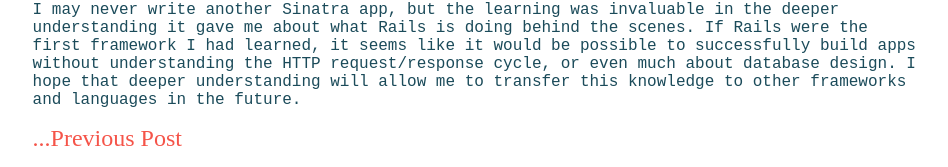
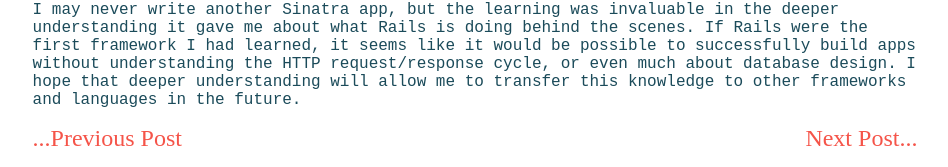
Before and after one commit to adriennedomingus/adriennedomingus.github.io, a Jekyll site: the page built from _posts/2016-02-19-transitioning-from-sinatra-to-rails.html, in a window 1280 px wide. Shown: the part 2320-2487 px from the top of the page, without its empty margins (165-1113 px from the left). Built offline with Jekyll 4.4.1, drawn with Linux system fonts in a browser that asks for light colours.

Commit message:
post layout and next post links

```diff
--- a/_posts/2016-02-19-transitioning-from-sinatra-to-rails.html
+++ b/_posts/2016-02-19-transitioning-from-sinatra-to-rails.html
@@ -23,4 +23,5 @@
 <h3>Conclusion</h3>
 <p>I may never write another Sinatra app, but the learning was invaluable in the deeper understanding it gave me about what Rails is doing behind the scenes. If Rails were the first framework I had learned, it seems like it would be possible to successfully build apps without understanding the HTTP request/response cycle, or even much about database design. I hope that deeper understanding will allow me to transfer this knowledge to other frameworks and languages in the future.</p>
 <a class="inline previous-post" href="http://adriennedomingus.github.io/2016/02/06/testing-a-sinatra-app-using-capybara.html">...Previous Post</a>
+<a class="inline next-post" href="http://adriennedomingus.github.io/2016/02/28/sending-email-from-your-rails-app.html"> Next Post...</a>
 </div>
--- a/_posts/2016-02-28-sending-email-from-your-rails-app.html
+++ b/_posts/2016-02-28-sending-email-from-your-rails-app.html
@@ -1,3 +1,6 @@
+---
+layout: post
+---
 <p>You get emails from apps all the time. When you sign up. When you have an upcoming appointment. I thought this would be tricky, but as has been the pattern so far, Rails makes it pretty easy. (Google, on the other hand, did a lot to complicate it. More on that later.)</p>
 
 <h3>Basic Setup</h3>
@@ -22,3 +25,4 @@
   </ul>
 </ol>
 <p>And you should be good to go! Send those emails.</p>
+<a class="inline previous-post" href="http://adriennedomingus.github.io/2016/02/19/transitioning-from-sinatra-to-rails.html">...Previous Post</a>
```
